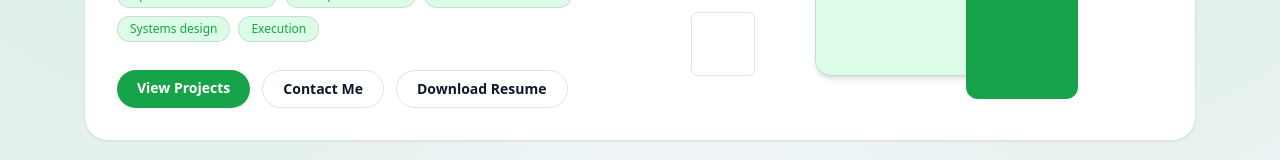
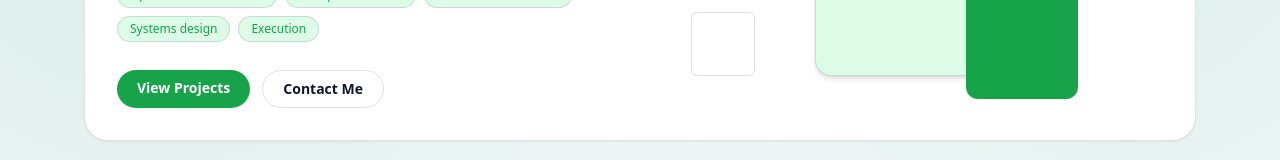
Before and after one commit to Maxximilyan/portfolio, a Next.js app: page / in a window 1280 px wide. Shown: the part 318-478 px from the top of the page. Built offline with nearby package versions, Linux system fonts and the light colour scheme.

Commit message:
Remove download resume CTA

```diff
--- a/src/content/en.ts
+++ b/src/content/en.ts
@@ -30,7 +30,6 @@ export const en: Content = {
     ],
     primaryCta: { label: "View Projects", href: "#cases" },
     secondaryCta: { label: "Contact Me", href: "#contact" },
-    tertiaryCta: { label: "Download Resume", href: "#" },
   },
   about: {
     title: "About",
```
